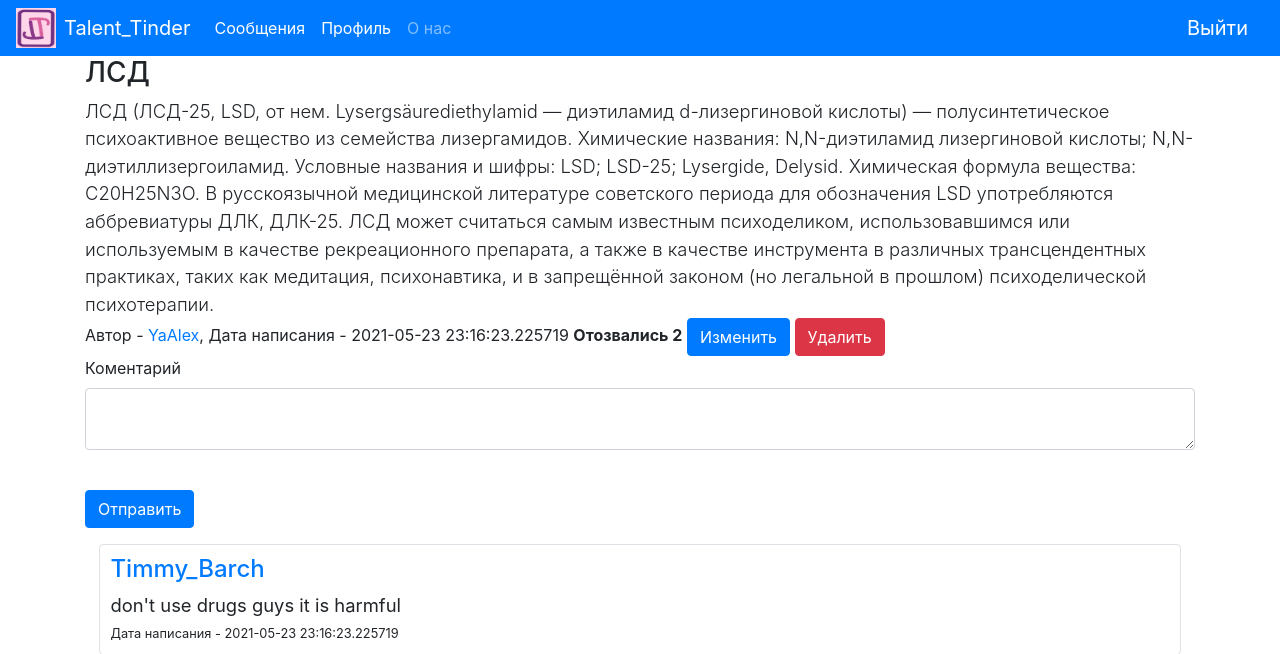
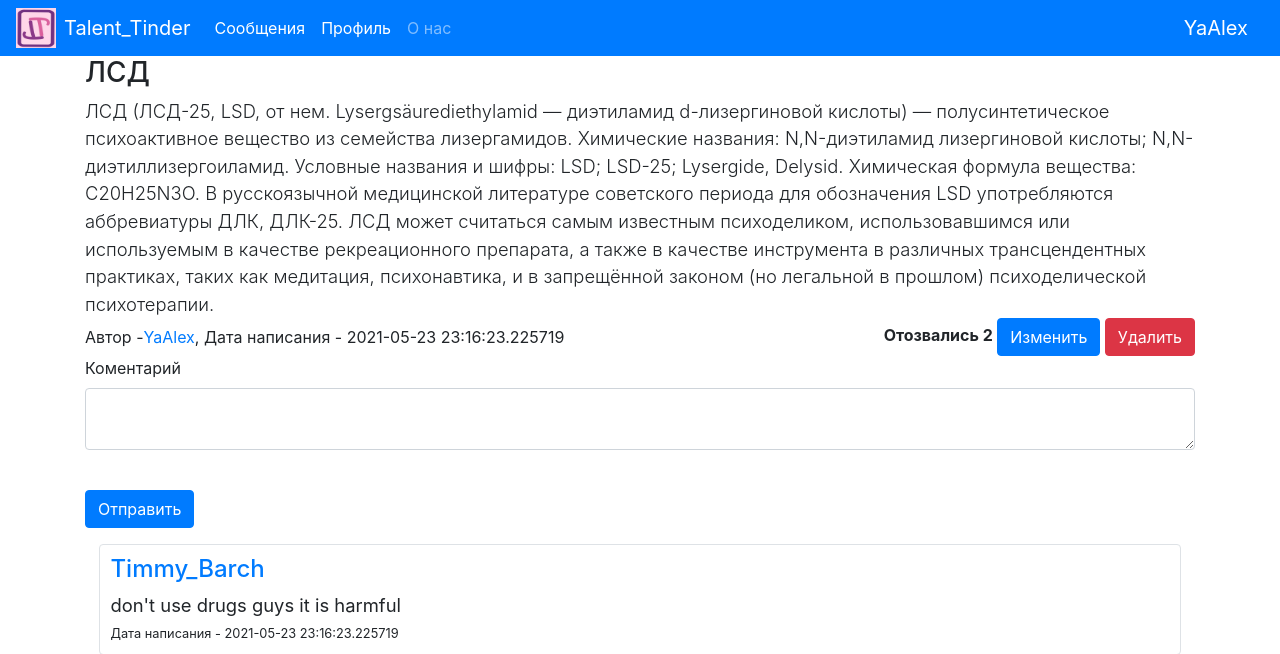
Before and after one commit to amatskepaldze/SQLProject, a Flask app: page /news/1 in a window 1280 px wide. Shown: the top 654 px of the page. Run offline with Flask 2, Linux system fonts and the light colour scheme; a user stored in the database is signed in; data comes from the database, SQL or seed files in the repository; both versions use the stored data as it was after the commit; some libraries are stand-ins or nearby versions.

Commit message:
24.05.21

```diff
--- a/data/news.py
+++ b/data/news.py
@@ -30,3 +30,6 @@ class News(SqlAlchemyBase, SerializerMixin):
     def get_comments(self, privat=False):
         return sorted(filter(lambda x: not x.is_private or privat, self.comments), key=lambda x: x.created_data,
                       reverse=True)
+
+    def get_short_time(self):
+        return self.created_date.strftime('%d %b %H:%M')
--- a/main.py
+++ b/main.py
@@ -54,7 +54,7 @@ def index():
         news = db_sess.query(News).filter((News.user == current_user) | (News.is_private != True))
     else:
         news = db_sess.query(News).filter(News.is_private != True)
-    return render_template("index.html", news=news)
+    return render_template("index.html", news=news, title='Новости')
 
 
 @app.route('/messages')
@@ -109,7 +109,7 @@ def login():
             return redirect("/")
         return render_template('login.html',
                                message="Неправильный логин или пароль",
-                               form=form)
+                               form=form, title='Авторизация')
     return render_template('login.html', title='Авторизация', form=form)
 
 
--- a/templates/news/news.html
+++ b/templates/news/news.html
@@ -5,8 +5,9 @@
 <selector class="lead" style="font-size: 115%">
     {{ item.content }}
 </selector>
-<div>
+<div style="display: flex; align-items: center;">
     Автор - <a href="/user/{{ item.user.id }}">{{ item.user.name }}</a>, Дата написания - {{ item.created_date }}
+    <div style="margin-left: auto;">
         <strong>Отозвались {{ item.reacted_count }}</strong>
         {% if current_user.is_authenticated and current_user == item.user %}
         <a href="/news/edit/{{ item.id }}" class="btn btn-primary register">
@@ -16,6 +17,7 @@
             Удалить
         </a>
         {% endif %}
+    </div>
 </div>
 {% if current_user.is_authenticated %}
 <form action="" method="post">
--- a/templates/patterns/base.html
+++ b/templates/patterns/base.html
@@ -36,7 +36,7 @@
             </ul>
         </div>
         {% if current_user.is_authenticated %}
-        <a class="navbar-brand" href="/logout">Выйти</a>
+        <a class="navbar-brand" href="/logout">{{ current_user.name }}</a>
         {% else %}
         <div class="btn-group" role="group" aria-label="Basic example">
             <a type="button" class="btn btn-primary register" href="/register">Зарегистрироваться</a>
```
Also changed, not shown: templates/patterns/news.html (+10 -5 lines), db/blogs.db. Lines whose indentation alone changed are shown as unchanged.
